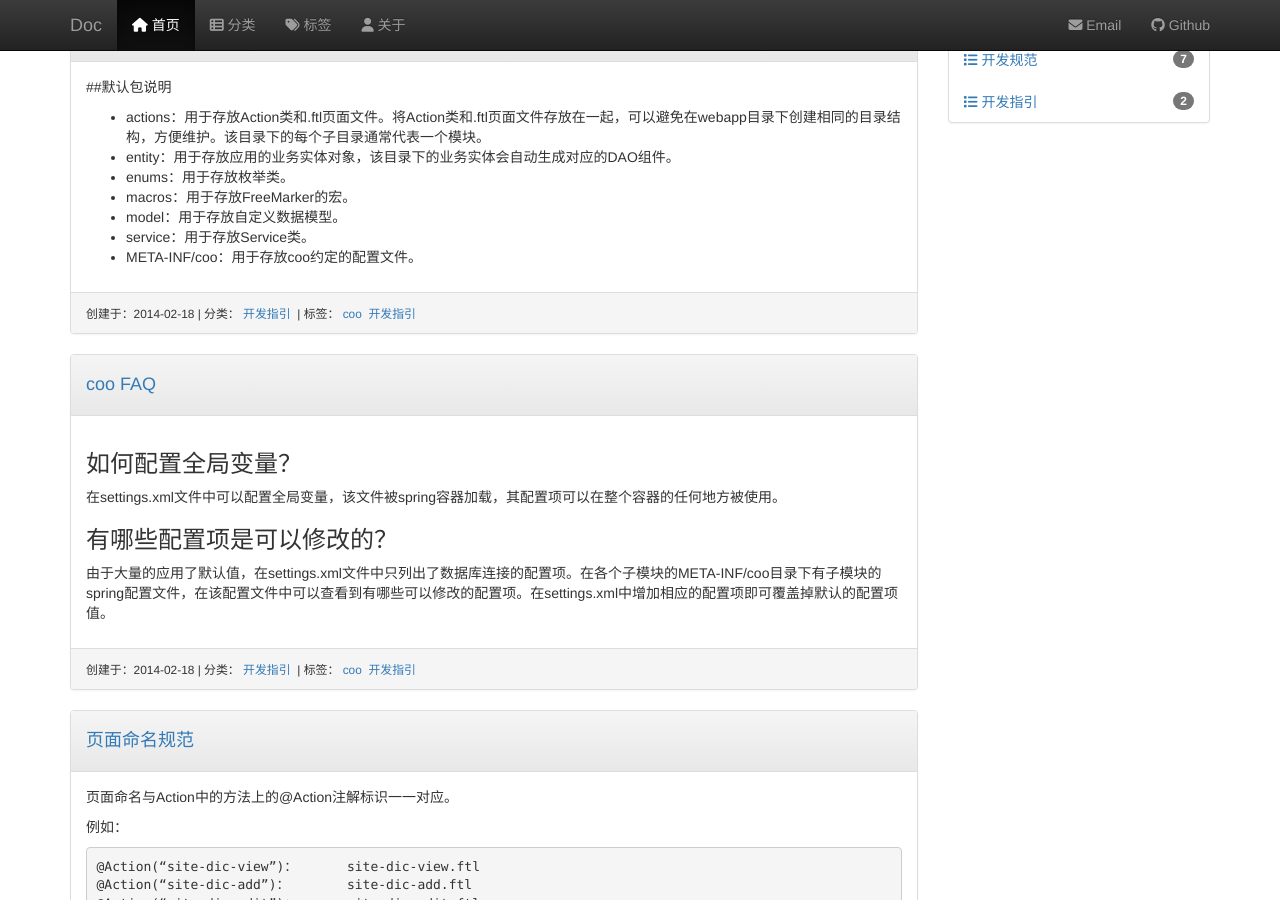
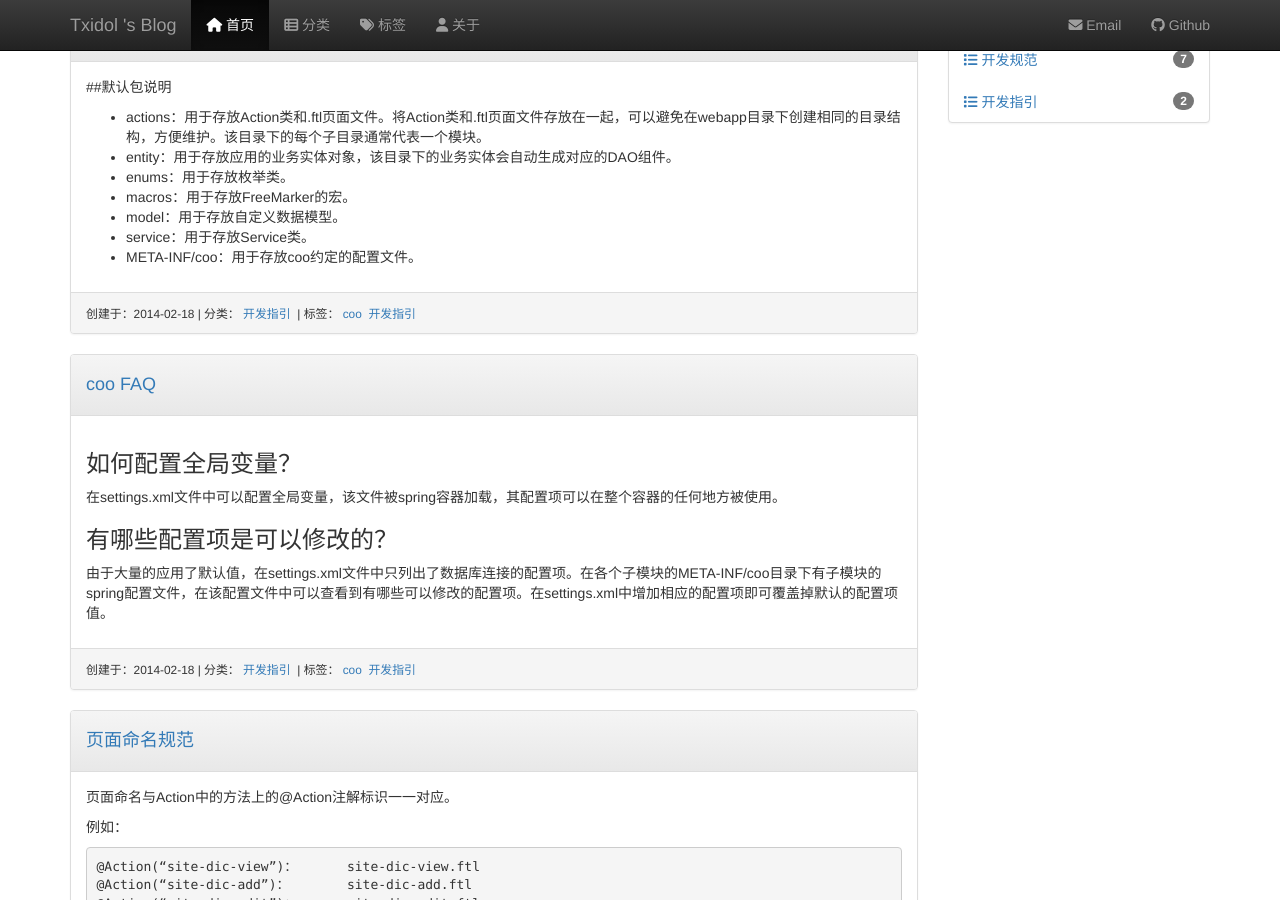
Before and after one commit to txidol/txidol.github.io, a Jekyll site: the page built from index.html, in a window 1280 px wide and 900 px high. Built offline with Jekyll 4.4.1, drawn with Linux system fonts in a browser that asks for light colours; nearby versions of some CDN libraries; library files that are not in the unit come from our copies; Markdown is read by kramdown in place of the engine named in the settings; the list of posts is cut into pages by our own code.

Commit message:
Update _config.yml

```diff
--- a/_config.yml
+++ b/_config.yml
@@ -5,9 +5,9 @@ excerpt_separator:  <!-- more -->
 paginate:           6
 lsi:                true
 
-name:               Doc
+name:               Txidol 's Blog
 url:                http://txidol.github.io
-ctx:                /doc
+ctx:                /blog
 description:        这是一个利用 Github + Jekyll + BootStrap 搭建起来的文档博客。
 keywords:           文档, Blog, 博客, Github, Jekyll, BootStrap, Liquid
 author:             txidol
```
